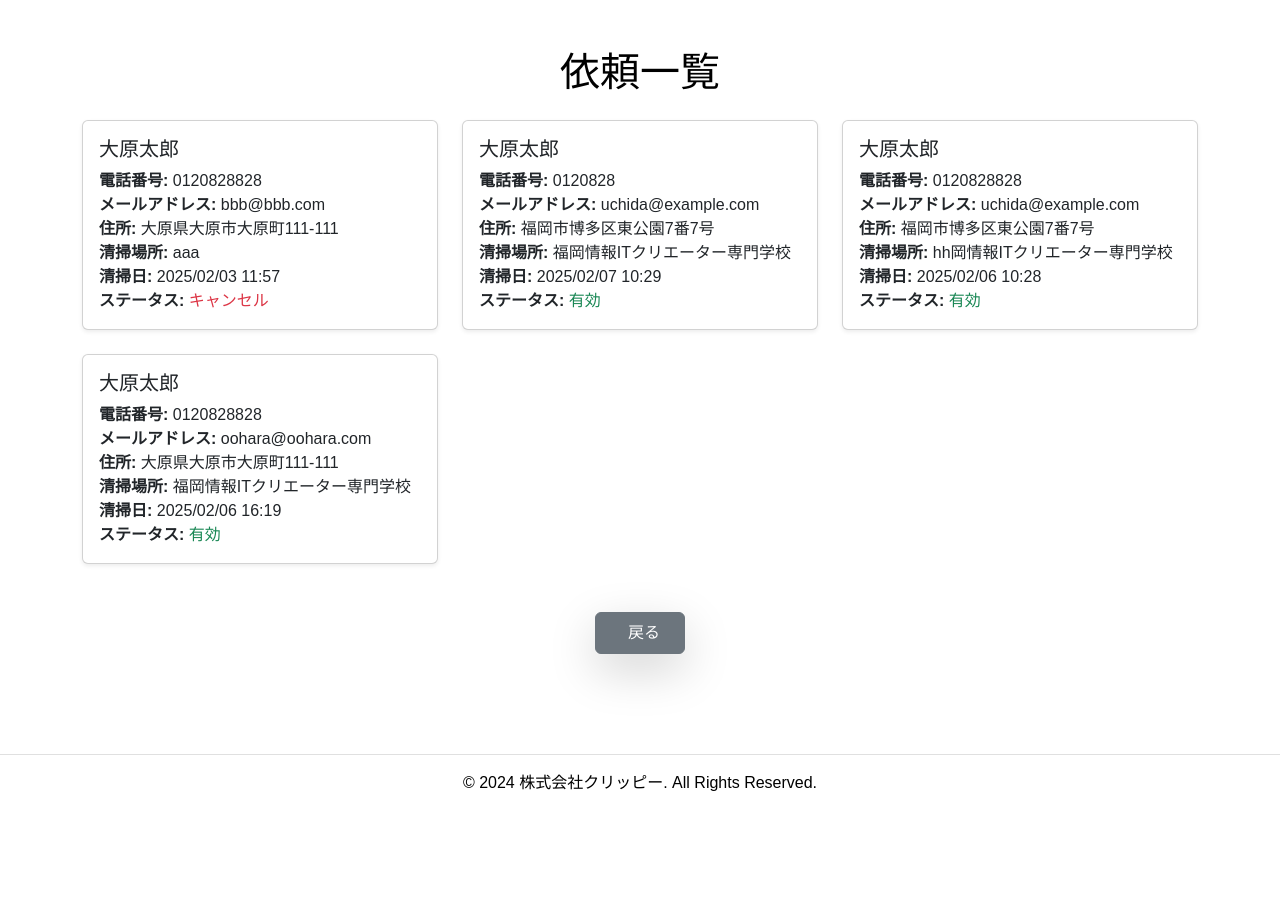
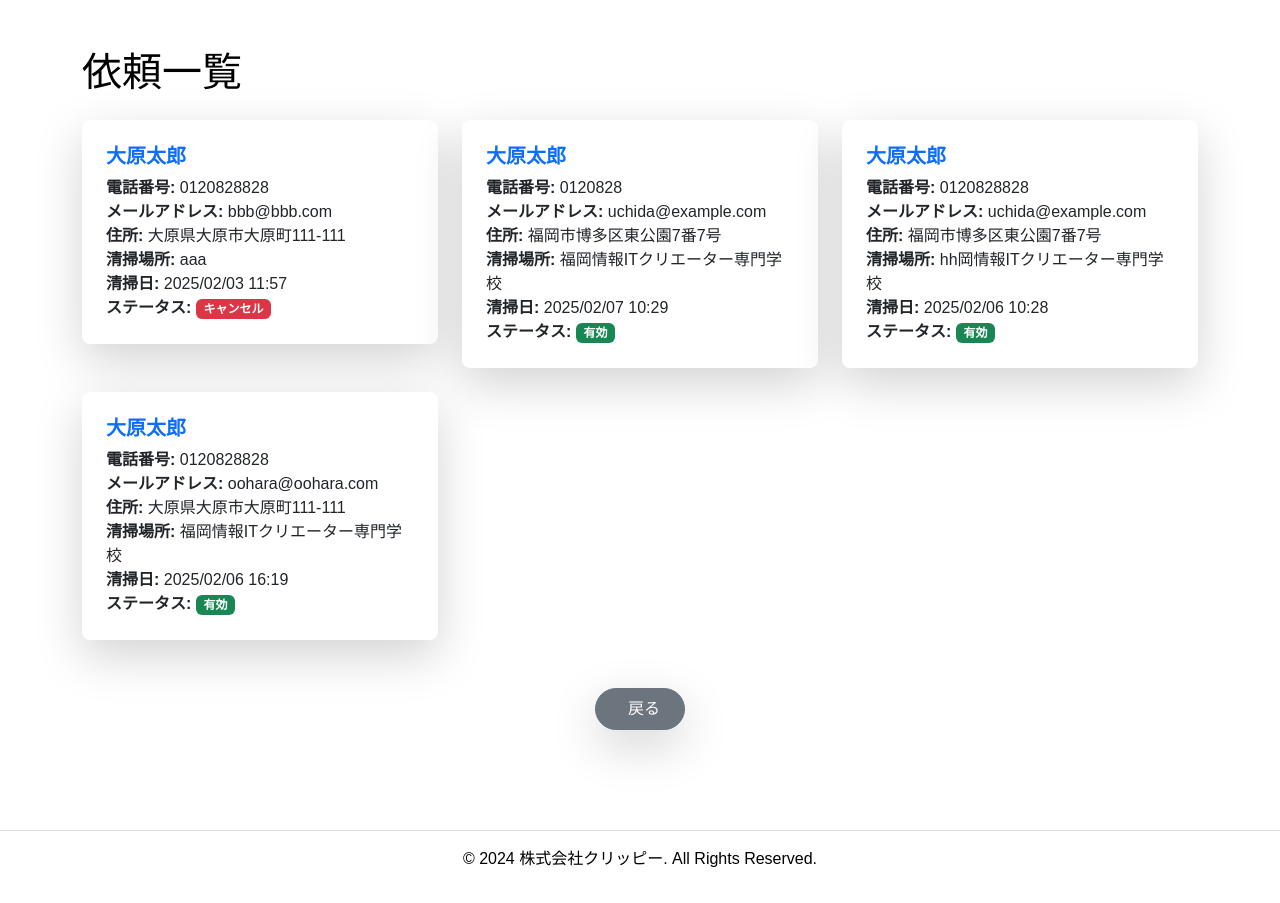
Before and after one commit to TakumiIsibasi/cleaningreservationsite, a Django app: page /adminaccounts/adminrequestconfirmation in a window 1280 px wide. Shown: the part 77-980 px from the top of the page. Before the commit the page ends 868 px from the top, so only its background shows below. Run offline with Django 4.2, Linux system fonts and the light colour scheme; data comes from the database, SQL or seed files in the repository.

Commit message:
アイス・ボール

```diff
--- a/adminaccounts/templates/3adminrequestconfirmation.html
+++ b/adminaccounts/templates/3adminrequestconfirmation.html
@@ -6,15 +6,15 @@
 
 {% block content %}
 <div class="container my-5">
-    <h1 class="text-center mb-4">依頼一覧</h1>
+    <h1 class="text-left mb-4">依頼一覧</h1>
 
     {% if reservations %}
     <div class="row g-4">
         {% for reservation in reservations %}
         <div class="col-12 col-md-6 col-lg-4">
-            <div class="card shadow-sm">
-                <div class="card-body">
-                    <h5 class="card-title">{{ reservation.user_name }}</h5>
+            <div class="card border-0 shadow-lg rounded-3">
+                <div class="card-body p-4">
+                    <h5 class="card-title fw-bold text-primary">{{ reservation.user_name }}</h5>
                     <p class="card-text">
                         <strong>電話番号:</strong> {{ reservation.user_phone }}<br>
                         <strong>メールアドレス:</strong> {{ reservation.user_email }}<br>
@@ -23,9 +23,9 @@
                         <strong>清掃日:</strong> {{ reservation.user_cleaning_date|date:"Y/m/d H:i" }}<br>
                         <strong>ステータス:</strong>
                         {% if reservation.status == 'active' %}
-                            <span class="text-success">有効</span>
+                            <span class="badge bg-success">有効</span>
                         {% else %}
-                            <span class="text-danger">キャンセル</span>
+                            <span class="badge bg-danger">キャンセル</span>
                         {% endif %}
                     </p>
                 </div>
@@ -34,12 +34,13 @@
         {% endfor %}
     </div>
     {% else %}
-    <p class="text-center">現在依頼はありません。</p>
+    <p class="text-center text-muted">現在依頼はありません。</p>
     {% endif %}
 </div>
 <div class="text-center mt-4">
-    <a href="{% url 'adminaccounts:adminhome' %}" class="btn btn-secondary w-auto py-2 px-4 shadow-lg rounded">
-        <i class="bi bi-clipboard-check me-2"></i> 戻る
+    <a href="{% url 'adminaccounts:adminhome' %}" class="btn btn-secondary py-2 px-4 shadow-lg rounded-pill">
+        <i class="bi bi-arrow-left-circle me-2"></i> 戻る
     </a>
 </div>
+
 {% endblock %}
```
